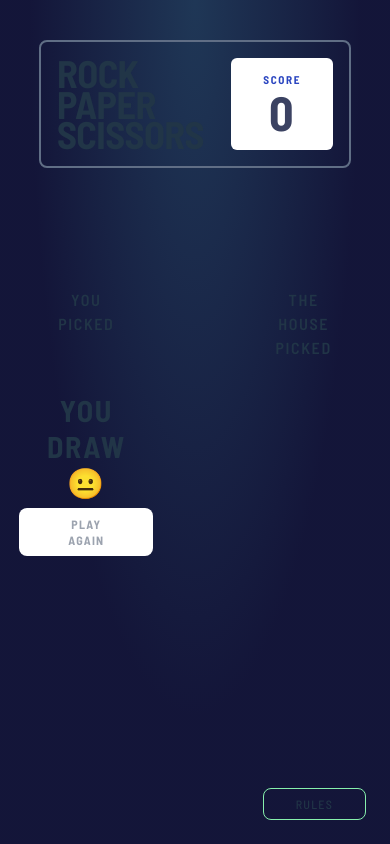
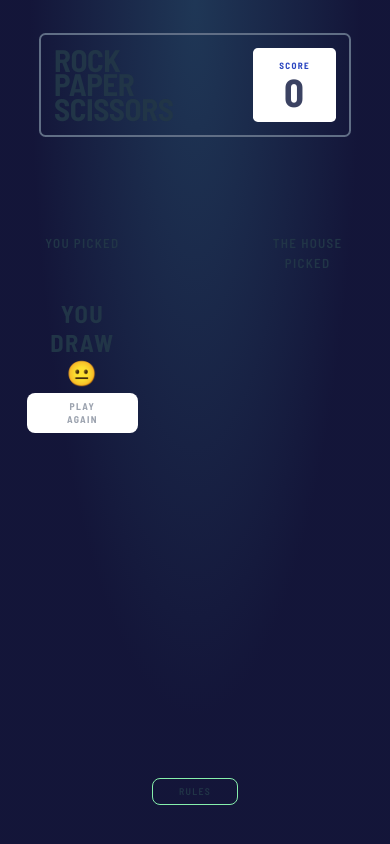
Before and after one commit to Saeadyou/rock-paper-scissors, a React (Vite) app: page /step3 in a window 390 px wide. Built offline with nearby package versions, Linux system fonts and the light colour scheme.

Commit message:
make responsive step1 and step2

```diff
--- a/src/components/Header.jsx
+++ b/src/components/Header.jsx
@@ -7,7 +7,7 @@ function Header() {
 
   return (
     <header className="absolute left-1/2 top-10 flex w-[40rem] max-w-[80%] -translate-x-1/2 justify-between rounded-lg border-2 border-[#606E85] p-4">
-      <div className="text-xs font-[700] tracking-tighter">
+      <div className="text-xs font-[700] tracking-tighter sm:text-sm">
         <h1>Rock</h1>
         <h1>paper</h1>
         <h1>scissors</h1>
--- a/src/components/RulesButton.jsx
+++ b/src/components/RulesButton.jsx
@@ -6,7 +6,7 @@ function RulesButton() {
   return (
     <button
       onClick={() => setShowModal(true)}
-      className="absolute bottom-6 right-6 border border-green-300 bg-transparent px-8 text-xs uppercase tracking-widest"
+      className="absolute bottom-12 left-1/2 -translate-x-1/2 border border-green-300 bg-transparent px-8 text-xs uppercase sm:bottom-6 sm:right-6 sm:translate-x-0"
     >
       Rules
     </button>
--- a/src/index.css
+++ b/src/index.css
@@ -19,6 +19,10 @@
   text-rendering: optimizeLegibility;
   -webkit-font-smoothing: antialiased;
   -moz-osx-font-smoothing: grayscale;
+
+  @media screen and (max-width: 640px) {
+    font-size: small;
+  }
 }
 
 body {
@@ -26,7 +30,6 @@ body {
   display: flex;
   align-items: center;
   justify-content: center;
-  min-width: 320px;
   width: 100%;
   min-height: 100%;
   background: rgb(12, 0, 177);
@@ -35,15 +38,6 @@ body {
     hsl(214, 47%, 23%) 0%,
     hsl(237, 49%, 15%) 60%
   );
-}
-
-a {
-  font-weight: 500;
-  color: #646cff;
-  text-decoration: inherit;
-}
-a:hover {
-  color: #535bf2;
 }
 
 h1 {
@@ -56,9 +50,8 @@ button {
   border: 1px solid transparent;
   padding: 0.6em 1.2em;
   font-size: 1em;
-  font-weight: 500;
   font-family: inherit;
-  background-color: #1a1a1a;
+  letter-spacing: inherit;
   cursor: pointer;
   transition: border-color 0.25s;
 }
@@ -74,9 +67,6 @@ button:focus-visible {
   :root {
     color: #213547;
     background-color: #ffffff;
-  }
-  a:hover {
-    color: #747bff;
   }
   button {
     background-color: #f9f9f9;
--- a/src/pages/Step2.jsx
+++ b/src/pages/Step2.jsx
@@ -21,9 +21,9 @@ function Step2() {
   }, [setHouseSelection, setShowWinner, navigate]);
 
   return (
-    <main className="absolute left-1/2 top-72 grid -translate-x-1/2 grid-cols-2 gap-8">
-      <div className="text-center">You picked</div>
-      <div>The house picked</div>
+    <main className="top-72 grid grid-cols-2 grid-rows-2 gap-8 sm:absolute sm:left-1/2 sm:-translate-x-1/2">
+      <div className="order-2 text-center sm:order-1">You picked</div>
+      <div className="order-2 text-center sm:order-1">The house picked</div>
       <ShowSelectedItem selection={mySelection} />
       {!houseSelection && (
         <div className="mx-auto my-auto h-28 w-28 rounded-full bg-[#00000030]"></div>
--- a/src/pages/Step3.jsx
+++ b/src/pages/Step3.jsx
@@ -31,7 +31,7 @@ function Step3() {
 
         <button
           onClick={handleClick}
-          className="mt-2 bg-white px-12 text-xs font-bold uppercase tracking-widest text-gray-400"
+          className="mt-2 bg-white px-12 text-xs font-bold uppercase text-gray-400"
         >
           Play again
         </button>
```
Also changed, not shown: 2 other files (tests, documents, lock files or other folders).
